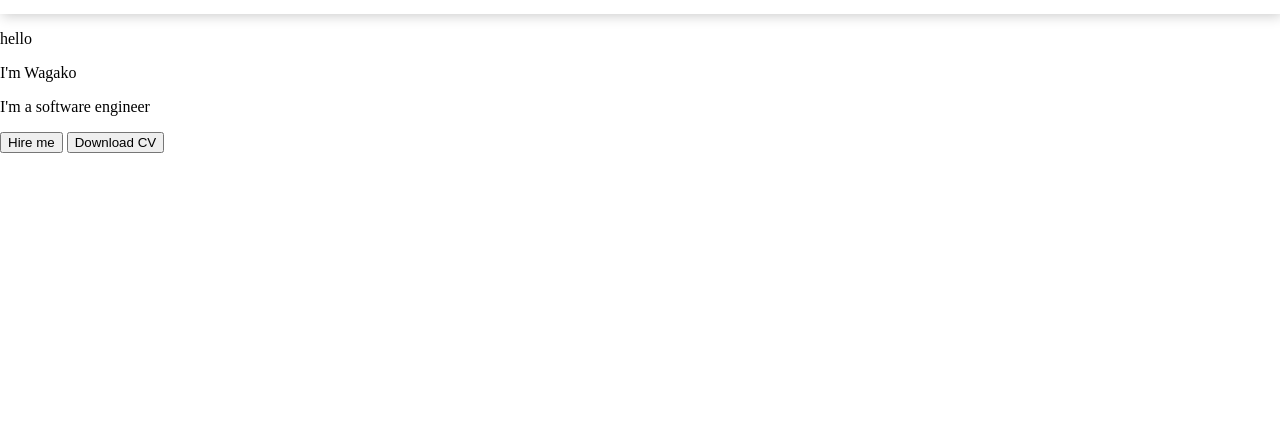
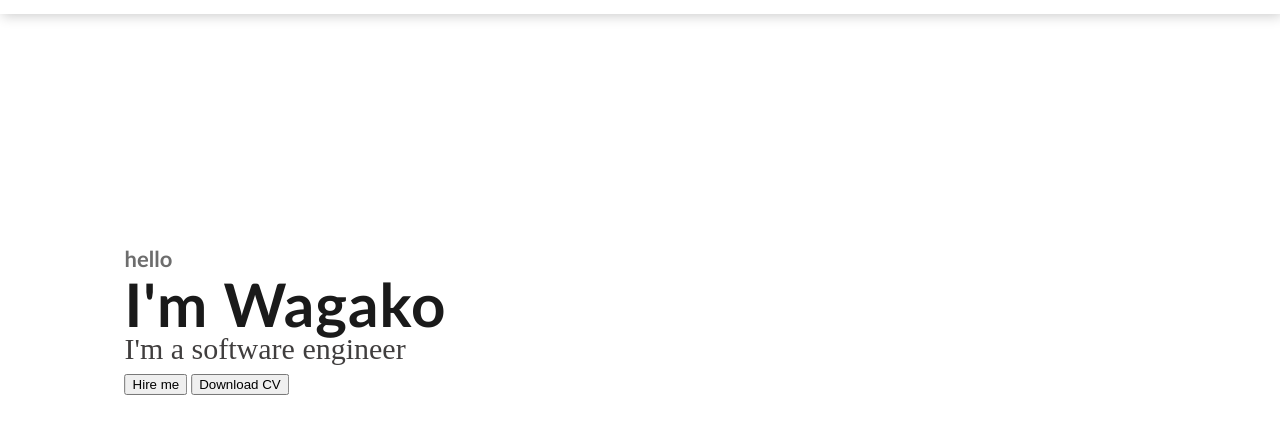
Before and after one commit to wagako123/wagako123, a plain HTML site: page index.html in a window 1280 px wide. Shown: the part 46-480 px from the top of the page. Drawn offline with Linux system fonts and the light colour scheme; files that its build step writes are made by us from their sources.

Commit message:
css test5

```diff
--- a/style.css
+++ b/style.css
@@ -49,6 +49,34 @@ nav ul li a{
 .active{
     font-weight: bold;
     color: #2d2a2a;
-
+}
+.text-container p:nth-child(1){
+    font-family: calibri;
+    font-weight: bold;
+    color: #6d6d6d;
+    font-size: 22px;
+}
+.text-container p:nth-child(2){
+    font-family: calibri;
+    font-weight: bold;
+    letter-spacing: 1px;
+    color: #1a1a1a;
+    font-size: 60px;
 
 }
+.text-container p:nth-child(3){
+    font-family: myriad pro regular;
+    color: #403e3e;
+    font-size: 30px;
+
+}
+.text-container p{
+    line-height: 0px;
+    Margin: 45px 0px 25px;
+}
+.text-container{
+    position: absolute;
+    left: 13%;
+    top: 42%;
+    transform: translate(-13%,-42%);
+}
```
